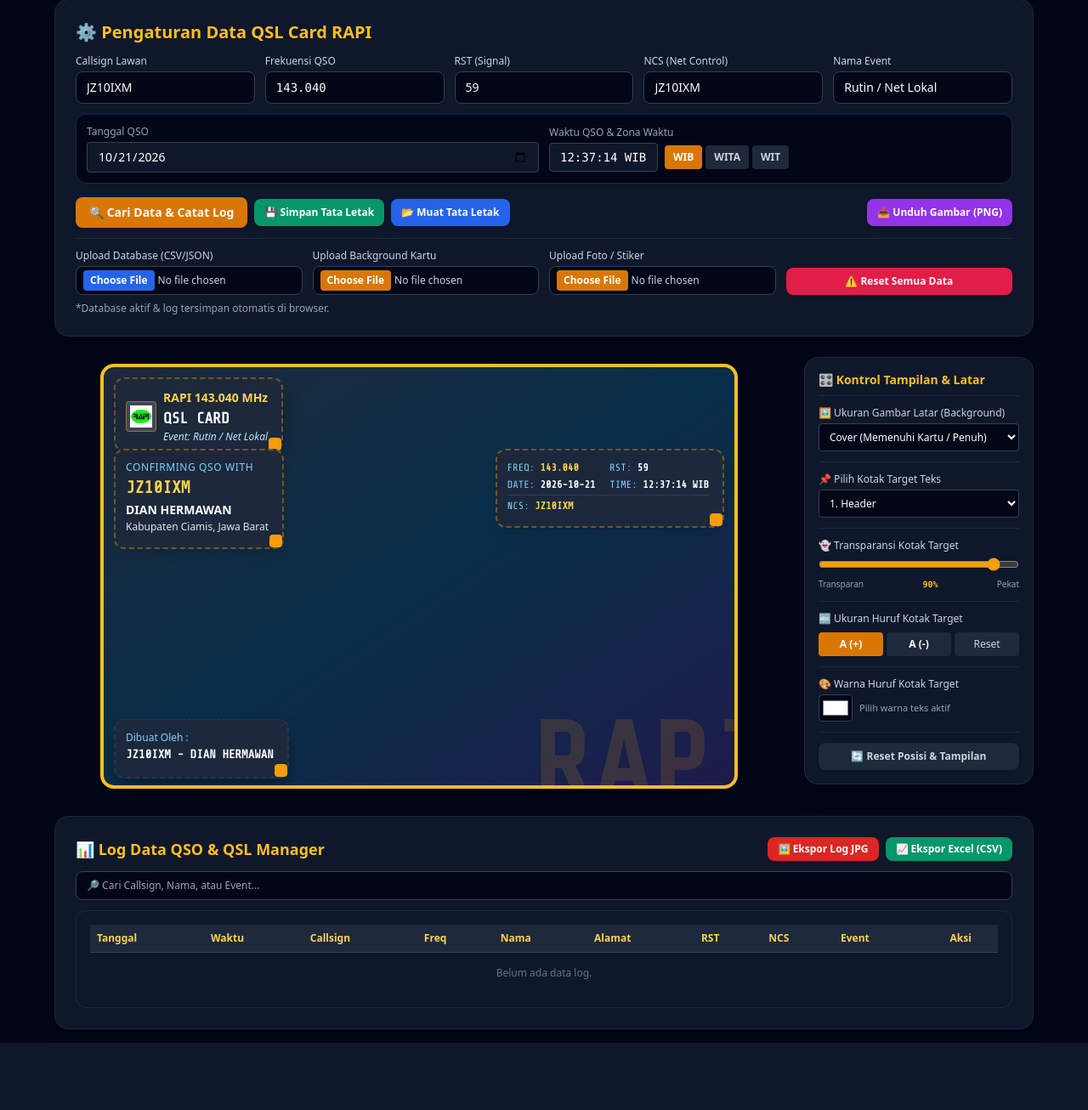
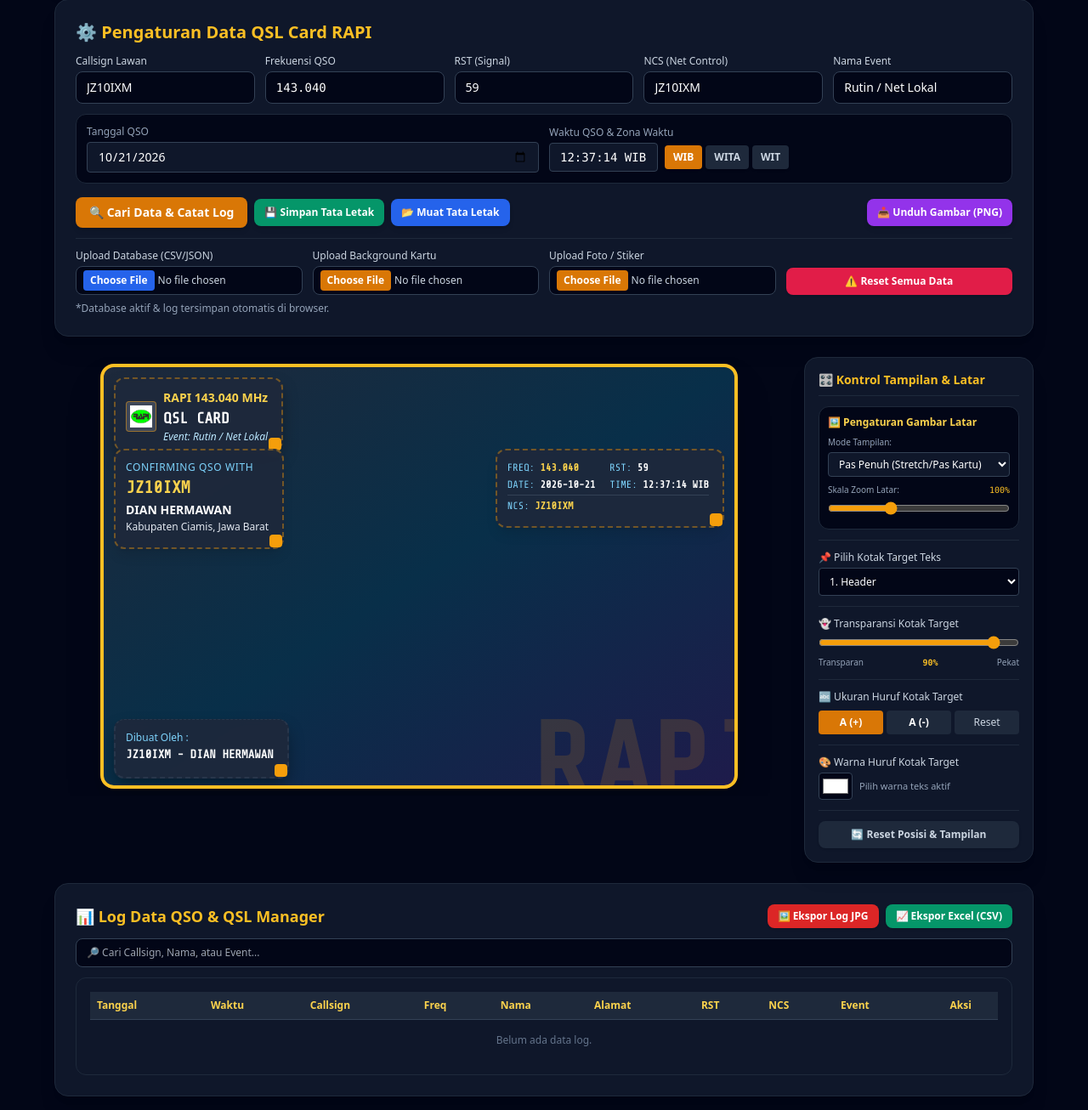
Before and after one commit to lordrayden19/rapi-qsl-suite, a Flask app: page / in a window 1280 px wide. Shown: the part 95-1401 px from the top of the page at 85% size. Before the commit the page ends 1322 px from the top, so only its background shows below. Run offline with Flask 3, Linux system fonts and the light colour scheme; some libraries are stand-ins or nearby versions.

Commit message:
Update index.html

```diff
--- a/templates/index.html
+++ b/templates/index.html
@@ -15,15 +15,16 @@
             width: 100%;
             max-width: 750px;
             aspect-ratio: 3 / 2;
-            background-size: cover; /* Default */
-            background-position: center;
+            background-size: 100% 100%;
+            background-position: center center;
             background-repeat: no-repeat;
             position: relative;
+            background-color: #0f172a; /* Warna cadangan jika gambar memiliki ruang kosong */
         }
         .draggable-box {
             position: absolute;
             user-select: none;
-            touch-action: none; /* Lancar digeser pakai sentuhan jari di HP */
+            touch-action: none;
             resize: both;
             overflow: hidden;
             min-width: 150px;
@@ -235,15 +236,26 @@
                 <div class="bg-slate-900 p-4 rounded-2xl shadow-xl border border-slate-800 no-print space-y-3">
                     <h3 class="text-xs md:text-sm font-bold text-amber-400 border-b border-slate-800 pb-2">🎛️ Kontrol Tampilan & Latar</h3>
 
-                    <!-- Pengaturan Ukuran Gambar Latar -->
-                    <div class="space-y-1">
-                        <label class="block text-xs font-medium text-slate-300">🖼️ Ukuran Gambar Latar (Background)</label>
-                        <select id="bgSizeSelect" onchange="changeBgSize(this.value)" class="w-full bg-slate-950 border border-slate-700 text-white rounded px-2 py-1.5 text-xs">
-                            <option value="cover">Cover (Memenuhi Kartu / Penuh)</option>
-                            <option value="contain">Contain (Pas di Kartu / Utuh Tanpa Potong)</option>
-                            <option value="100% 100%">Stretch (Peregangan Menyesuaikan Kartu)</option>
-                            <option value="auto">Auto (Ukuran Asli Gambar)</option>
-                        </select>
+                    <!-- Pengaturan Penyesuaian Latar Belakang Tingkat Lanjut -->
+                    <div class="space-y-2 bg-slate-950 p-2.5 rounded-xl border border-slate-800">
+                        <label class="block text-xs font-bold text-amber-300">🖼️ Pengaturan Gambar Latar</label>
+
+                        <div>
+                            <span class="text-[10px] text-slate-400 block mb-1">Mode Tampilan:</span>
+                            <select id="bgSizeMode" onchange="updateBackgroundStyle()" class="w-full bg-slate-900 border border-slate-700 text-white rounded px-2 py-1 text-xs">
+                                <option value="100% 100%">Pas Penuh (Stretch/Pas Kartu)</option>
+                                <option value="contain">Utuh Tanpa Terpotong (Contain)</option>
+                                <option value="cover">Penuh / Zoom (Cover)</option>
+                            </select>
+                        </div>
+
+                        <div>
+                            <div class="flex justify-between text-[10px] text-slate-400 mb-1">
+                                <span>Skala Zoom Latar:</span>
+                                <span id="bgZoomVal" class="font-mono text-amber-400">100%</span>
+                            </div>
+                            <input type="range" id="bgZoomRange" min="50" max="200" value="100" step="5" oninput="updateBackgroundStyle()" class="w-full accent-amber-500 cursor-pointer">
+                        </div>
                     </div>
 
                     <hr class="border-slate-800">
@@ -501,14 +513,24 @@
             saveCurrentState();
         }
 
-        function changeBgSize(sizeVal) {
+        function updateBackgroundStyle() {
             const card = document.getElementById('printable-card');
-            card.style.backgroundSize = sizeVal;
+            const mode = document.getElementById('bgSizeMode').value;
+            const zoom = document.getElementById('bgZoomRange').value;
+
+            document.getElementById('bgZoomVal').innerText = zoom + '%';
+
+            if (mode === 'contain' || mode === 'cover') {
+                card.style.backgroundSize = `${zoom}%`;
+            } else {
+                // Mode stretch menyesuaikan dimensi kartu
+                card.style.backgroundSize = `${zoom}% ${zoom}%`;
+            }
             saveCurrentState();
         }
 
         function resetLayoutSettings() {
-            if (confirm("Reset posisi kotak, transparansi, dan latar belakang?")) {
+            if (confirm("Reset posisi kotak dan pengaturan latar belakang?")) {
                 localStorage.removeItem('qslCardActiveState');
                 location.reload();
             }
@@ -543,10 +565,13 @@
             if (savedState.bgImage) {
                 document.getElementById('printable-card').style.backgroundImage = `url('${savedState.bgImage}')`;
             }
-            if (savedState.bgSize) {
-                document.getElementById('printable-card').style.backgroundSize = savedState.bgSize;
-                document.getElementById('bgSizeSelect').value = savedState.bgSize;
+            if (savedState.bgSizeMode) {
+                document.getElementById('bgSizeMode').value = savedState.bgSizeMode;
             }
+            if (savedState.bgZoom) {
+                document.getElementById('bgZoomRange').value = savedState.bgZoom;
+            }
+            updateBackgroundStyle();
 
             updateDateTime();
             updateEventText();
@@ -606,7 +631,8 @@
                 displayName: document.getElementById('displayName').innerText,
                 displayAddress: document.getElementById('displayAddress').innerText,
                 bgImage: bgImageSrc,
-                bgSize: document.getElementById('bgSizeSelect').value,
+                bgSizeMode: document.getElementById('bgSizeMode').value,
+                bgZoom: document.getElementById('bgZoomRange').value,
                 layout: layout
             };
             localStorage.setItem('qslCardActiveState', JSON.stringify(state));
@@ -733,7 +759,7 @@
         }
 
         function downloadCardImage() {
-            html2canvas(document.getElementById('printable-card'), { scale: 3, useCORS: true, backgroundColor: "#1e293b" }).then(canvas => {
+            html2canvas(document.getElementById('printable-card'), { scale: 3, useCORS: true, backgroundColor: "#0f172a" }).then(canvas => {
                 const link = document.createElement('a');
                 link.download = `QSL_Card_${document.getElementById('displayCallsign').innerText}.png`;
                 link.href = canvas.toDataURL('image/png');
```
